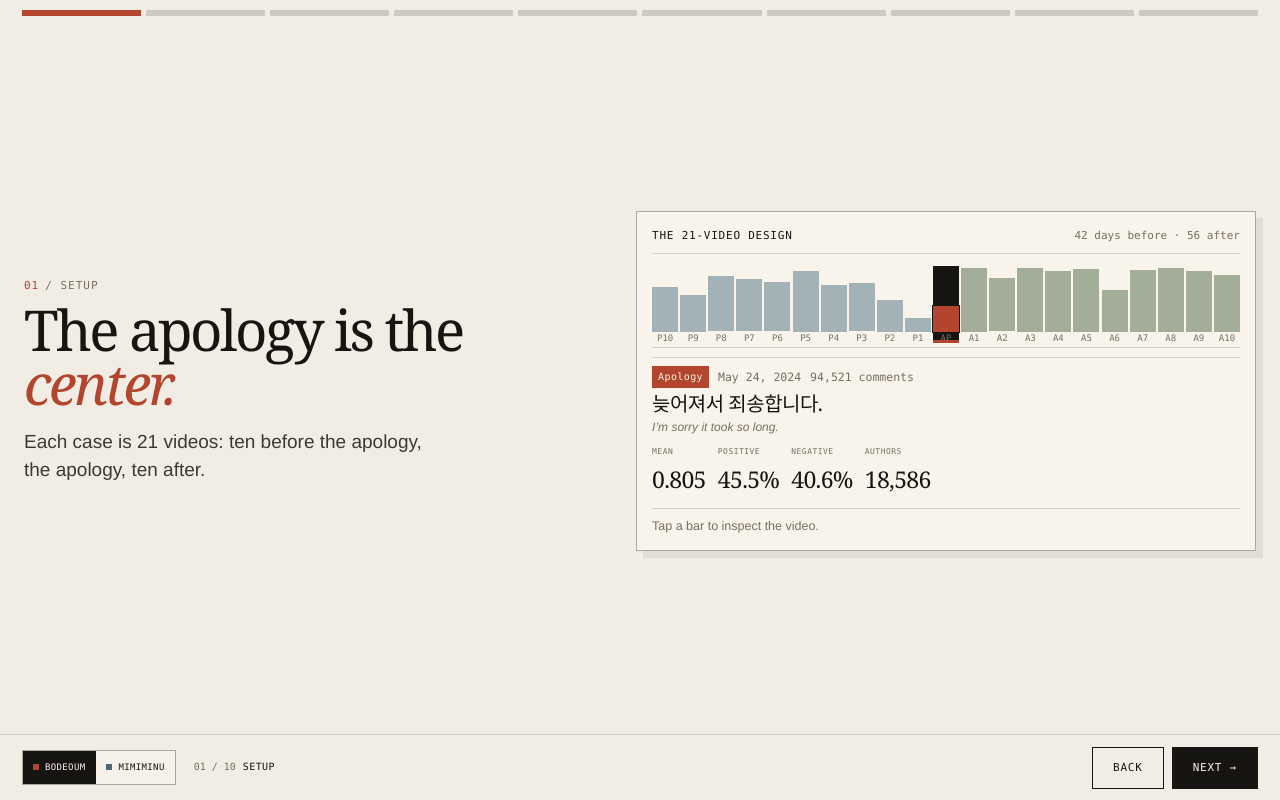
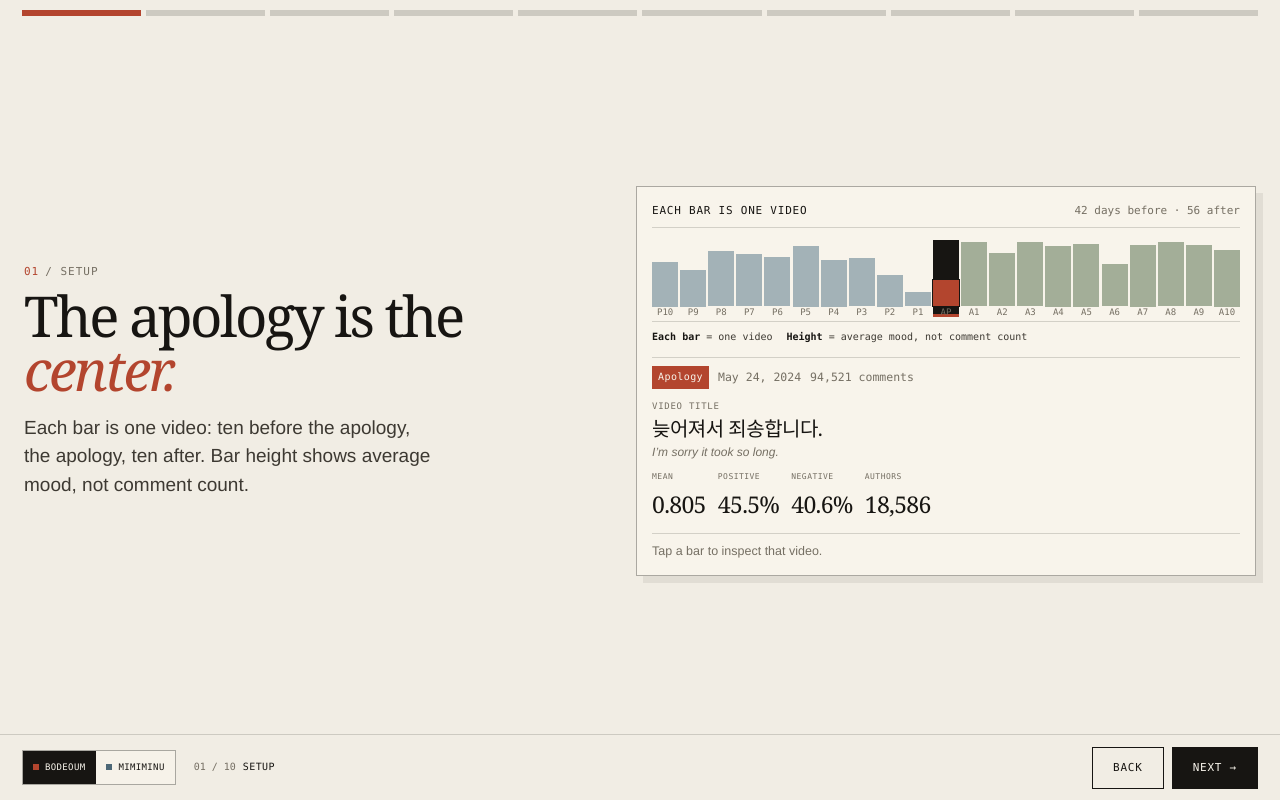
Before and after one commit to ejsadiarin/cancel-culture-sentiment-analysis, a React (Vite) app in the folder web/: page / in a window 1280 px wide. Both pictures are taken after a click on the button 81 px from the left and 13 px from the top of the page. Built offline with nearby package versions, Linux system fonts and the light colour scheme.

Commit message:
fix(web): clarify setup bars are videos
- Say explicitly that each bar is one video and height is average mood
- Add a bar key and label the Korean detail as the video title
- Add the same video-title label to the over-time detail

```diff
--- a/web/src/deck/deck.css
+++ b/web/src/deck/deck.css
@@ -3740,3 +3740,49 @@ body {
     max-height: 300px;
   }
 }
+
+/* Setup: make the unit of each bar explicit */
+.bar-key {
+  display: flex;
+  flex-wrap: wrap;
+  gap: 4px 14px;
+  padding: 8px 0 4px;
+  font-family: var(--font-mono);
+  font-size: 10px;
+  line-height: 1.4;
+  color: var(--ink-soft);
+}
+
+.bar-key b {
+  color: var(--ink);
+  font-weight: 600;
+}
+
+.detail-kind {
+  display: block;
+  margin-top: 10px;
+  font-family: var(--font-mono);
+  font-size: 9px;
+  letter-spacing: 0.08em;
+  text-transform: uppercase;
+  color: var(--muted);
+}
+
+.trajectory-detail .detail-kind {
+  margin-top: 5px;
+}
+
+.slot-detail__translation,
+.trajectory-detail__translation {
+  font-style: italic;
+}
+
+@media (max-width: 820px) {
+  .bar-key {
+    font-size: 11px;
+  }
+
+  .detail-kind {
+    font-size: 10px;
+  }
+}
--- a/web/src/deck/steps/Design.tsx
+++ b/web/src/deck/steps/Design.tsx
@@ -20,15 +20,19 @@ export function DesignStep() {
             The apology is the <em>center.</em>
           </>
         }
-        lede="Each case is 21 videos: ten before the apology, the apology, ten after."
+        lede="Each bar is one video: ten before the apology, the apology, ten after. Bar height shows average mood, not comment count."
       />
 
       <Viz
-        title="The 21-video design"
+        title="Each bar is one video"
         meta={`${caseData.windows.pre.days} days before · ${caseData.windows.post.days} after`}
-        foot="Tap a bar to inspect the video."
+        foot="Tap a bar to inspect that video."
       >
-        <div className="slot-strip" role="group" aria-label="Video slots">
+        <div
+          className="slot-strip"
+          role="group"
+          aria-label="21 video slots; bar height shows average mood, not comment count"
+        >
           {caseData.slots.map((item, index) => (
             <button
               key={item.slot}
@@ -36,7 +40,7 @@ export function DesignStep() {
               className={`slot-cell slot-cell--${item.window} ${index === selected ? "is-selected" : ""}`}
               onClick={() => setSelected(index)}
               aria-pressed={index === selected}
-              title={`${slotShort(item.slot)} · ${item.title}`}
+              title={`Video ${slotShort(item.slot)} · ${item.title}`}
             >
               <span
                 className="slot-cell__bar"
@@ -50,12 +54,22 @@ export function DesignStep() {
           ))}
         </div>
 
+        <div className="bar-key">
+          <span>
+            <b>Each bar</b> = one video
+          </span>
+          <span>
+            <b>Height</b> = average mood, not comment count
+          </span>
+        </div>
+
         <div className="slot-detail">
           <div className="slot-detail__top">
             <span className={`slot-badge slot-badge--${slot.window}`}>{slotLabel(slot.slot)}</span>
             <span className="slot-detail__date">{fmtDate(slot.date)}</span>
             <span className="slot-detail__n">{fmtInt(slot.n)} comments</span>
           </div>
+          <span className="detail-kind">Video title</span>
           <h3>{slot.title}</h3>
           <p className="slot-detail__translation">{slot.titleEn}</p>
           <div className="slot-detail__stats">
--- a/web/src/deck/steps/Trajectory.tsx
+++ b/web/src/deck/steps/Trajectory.tsx
@@ -68,6 +68,7 @@ export function TrajectoryStep() {
             <span>{fmtInt(slot.n)} comments</span>
             <strong>mean {fmtDecimal(slot.sentiment)}</strong>
           </div>
+          <span className="detail-kind">Video title</span>
           <p className="trajectory-detail__title">{slot.title}</p>
           <p className="trajectory-detail__translation">{slot.titleEn}</p>
           <div className="trajectory-detail__stats">
```
